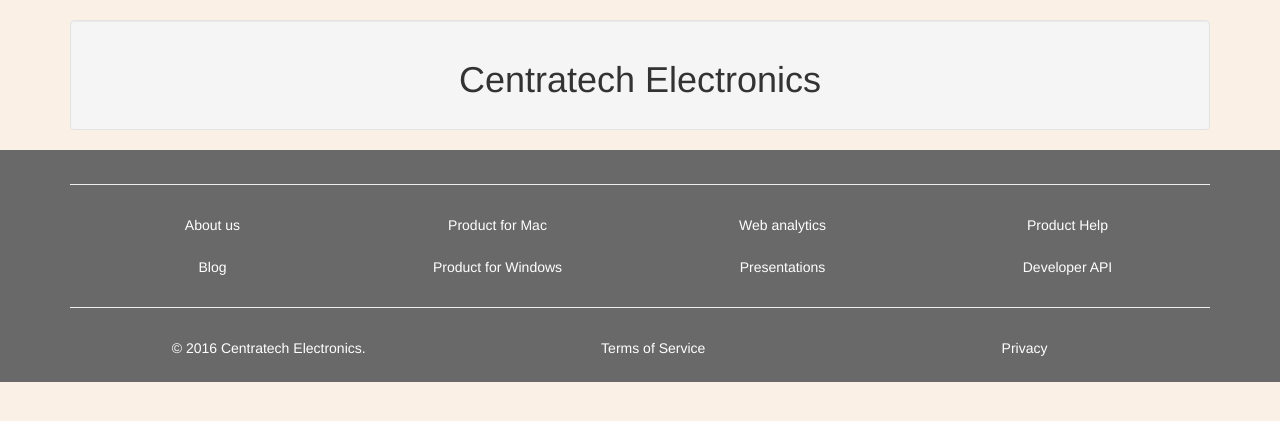
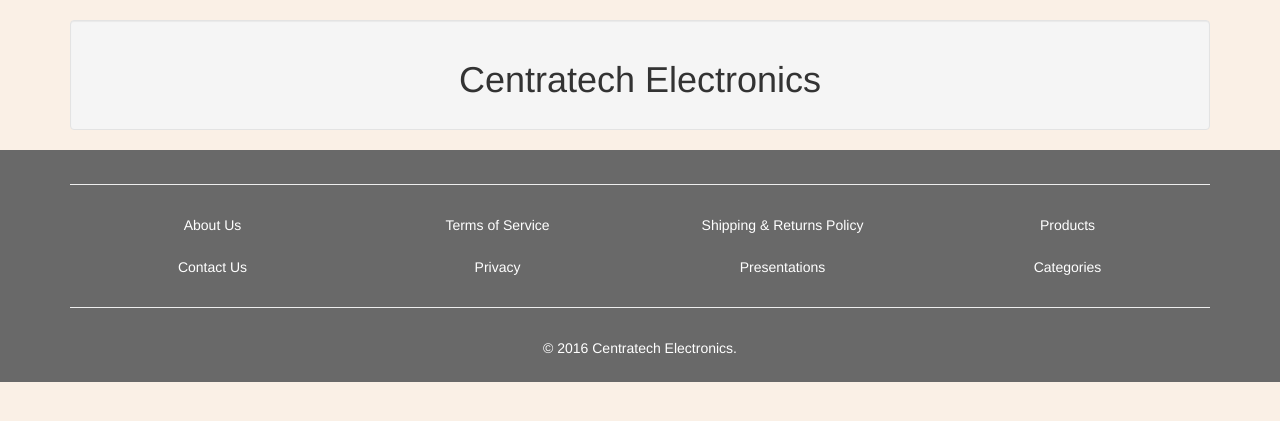
Before and after one commit to kaistullich/Centratech-Website, a Flask app: page / in a window 1280 px wide. Shown: the part 52-473 px from the top of the page. Run offline with Flask 2, Linux system fonts and the light colour scheme; some libraries are stand-ins or nearby versions.

Commit message:
added different options for the footer on the home page

```diff
--- a/newProject/my_app/static/css/categories.css
+++ b/newProject/my_app/static/css/categories.css
@@ -1,3 +1,6 @@
 .top-pad {
 	text-align: center;
 }
+a {
+	color: #337ab7;
+}
--- a/newProject/my_app/templates/home.html
+++ b/newProject/my_app/templates/home.html
@@ -15,26 +15,26 @@
     <div class="col-lg-12">
       <div class="col-md-3">
         <ul class="nav nav-pills nav-stacked">
-          <li><a href="#">About us</a></li>
-          <li><a href="#">Blog</a></li>
+          <li><a href="#">About Us</a></li>
+          <li><a href="#">Contact Us</a></li>
         </ul>
       </div>
       <div class="col-md-3">
         <ul class="nav nav-pills nav-stacked">
-          <li><a href="#">Product for Mac</a></li>
-          <li><a href="#">Product for Windows</a></li>
+          <li><a href="#">Terms of Service</a></li>
+          <li><a href="#">Privacy</a></li>
         </ul>
       </div>
       <div class="col-md-3">
         <ul class="nav nav-pills nav-stacked">
-          <li><a href="#">Web analytics</a></li>
+          <li><a href="#">Shipping & Returns Policy</a></li>
           <li><a href="#">Presentations</a></li>
         </ul>
       </div>
       <div class="col-md-3">
         <ul class="nav nav-pills nav-stacked">
-          <li><a href="#">Product Help</a></li>
-          <li><a href="#">Developer API</a></li>
+          <li><a href="{{ url_for('my_view.products')}}">Products</a></li>
+          <li><a href="{{ url_for('my_view.categories')}}">Categories</a></li>
         </ul>
       </div>
     </div>
@@ -43,9 +43,7 @@
     <div class="row">
         <div class="col-lg-12">
             <ul class="nav nav-pills nav-justified">
-                <li><a href="/">© 2016 Centratech Electronics.</a></li>
-                <li><a href="#">Terms of Service</a></li>
-                <li><a href="#">Privacy</a></li>
+                <li><a href="{{ url_for('my_view.home') }}">© 2016 Centratech Electronics.</a></li>
             </ul>
         </div>
     </div>
--- a/newProject/my_app/templates/products.html
+++ b/newProject/my_app/templates/products.html
@@ -1,6 +1,7 @@
 {% extends 'navbar.html' %}
 
 {% block container %}
+<div class="container">
 <div class="row">
   {% for product in my_list %}
   <link rel="stylesheet" href="{{url_for('static', filename='css/products.css') }}" type="text/">
@@ -23,4 +24,5 @@
   </div>
   {% endfor %}
 </div>
+</div>
 {% endblock %}
```
